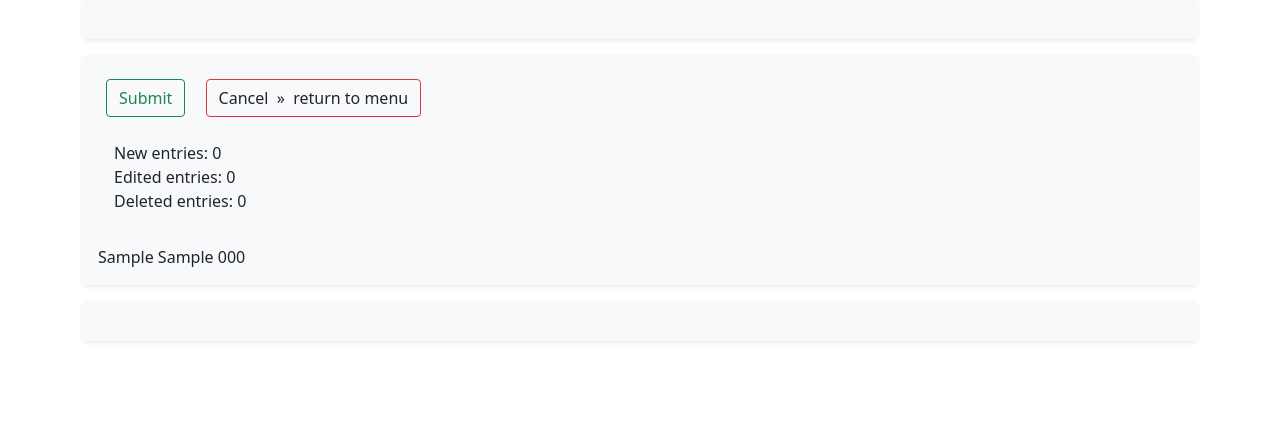
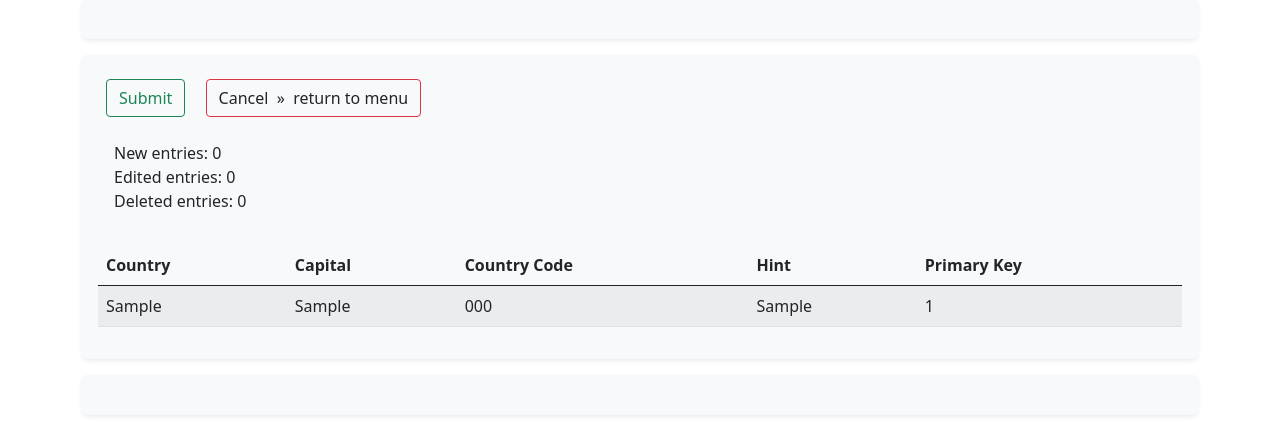
Before and after one commit to Inu-Oh/flags, a Django app: page /flags/populate_DB/ in a window 1280 px wide. Shown: the part 373-804 px from the top of the page. Before the commit the page ends 715 px from the top, so only its background shows below. Run offline with Django 5.2, Linux system fonts and the light colour scheme; a user stored in the database is signed in; tables that the repository leaves empty hold one stand-in row (values such as "Sample post"); some libraries are stand-ins or nearby versions; grey boxes are pictures that could not be loaded.

Commit message:
edit model ordering, get_absolute_url methods and improve layout for populate DB view

```diff
--- a/flags/models.py
+++ b/flags/models.py
@@ -1,4 +1,6 @@
 from django.core.validators import MinLengthValidator, MaxLengthValidator
+from django.urls import reverse
+
 from django.db import models
 
 # Create your models here.
@@ -28,8 +30,15 @@ class Country(models.Model):
     created_at = models.DateTimeField(auto_now_add=True)
     updated_at = models.DateTimeField(auto_now=True)
 
+    class Meta:
+        ordering = ['country']
+
+    def get_absolute_url(self):
+        """Returns the URL to access a particular instance of the Country model"""
+        return reverse("model-detail-view", args=[str(self.id)])
+
     def save(self, *args, **kwargs):
-        # Convert case before saving
+        """Converts string case of country, capitad and country code before saving"""
         self.country = self.country.title()
         self.capital = self.capital.title()
         self.country_code = self.country_code.lower()
--- a/flags/templates/flags/populate_db.html
+++ b/flags/templates/flags/populate_db.html
@@ -19,9 +19,30 @@
 {% endif %}
 
 {% if db %}
+<table class="table table-striped table-hover">
+    <thead>
+        <tr>
+            <th scope="col">Country</th>
+            <th scope="col">Capital</th>
+            <th scope="col">Country Code</th>
+            <th scope="col">Hint</th>
+            <th scope="col">Primary Key</th>
+        </tr>
+    </thead>
+    <tbody>
     {% for c in db %}
-        {{ c.country }} {{c.capital}} {{c.country_code}} <br>
+        <tr>
+            <td>{{ c.country }}</td>
+            <td>{{c.capital}}</td>
+            <td>{{c.country_code}}</td>
+            <td>{{c.hint}}</td>
+            <td>{{c.pk}}</td>
+        </tr>
+    {% empty %}
+        <p>No countries have been added to the database.</p>
     {% endfor %}
+    </tbody>
+</table>
 {% endif %}
 
 {% endblock content %}
```
